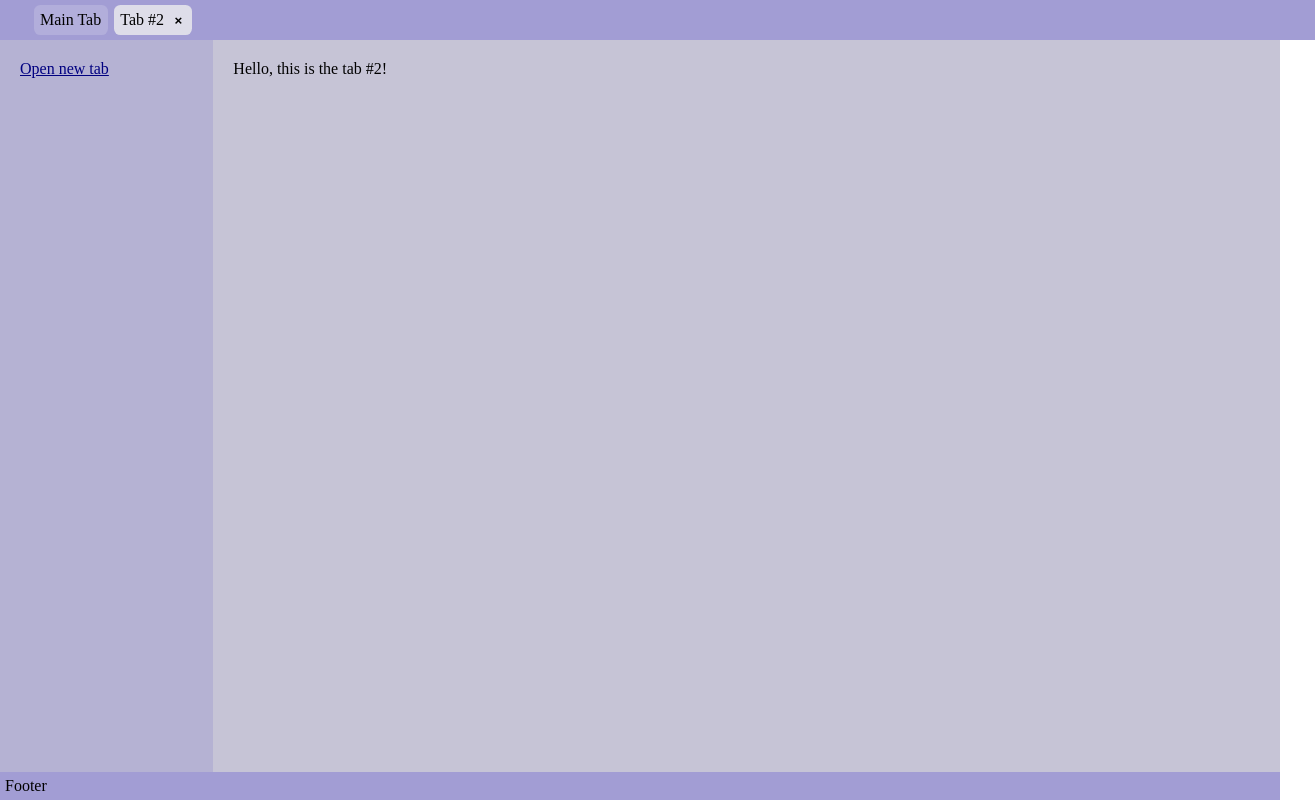
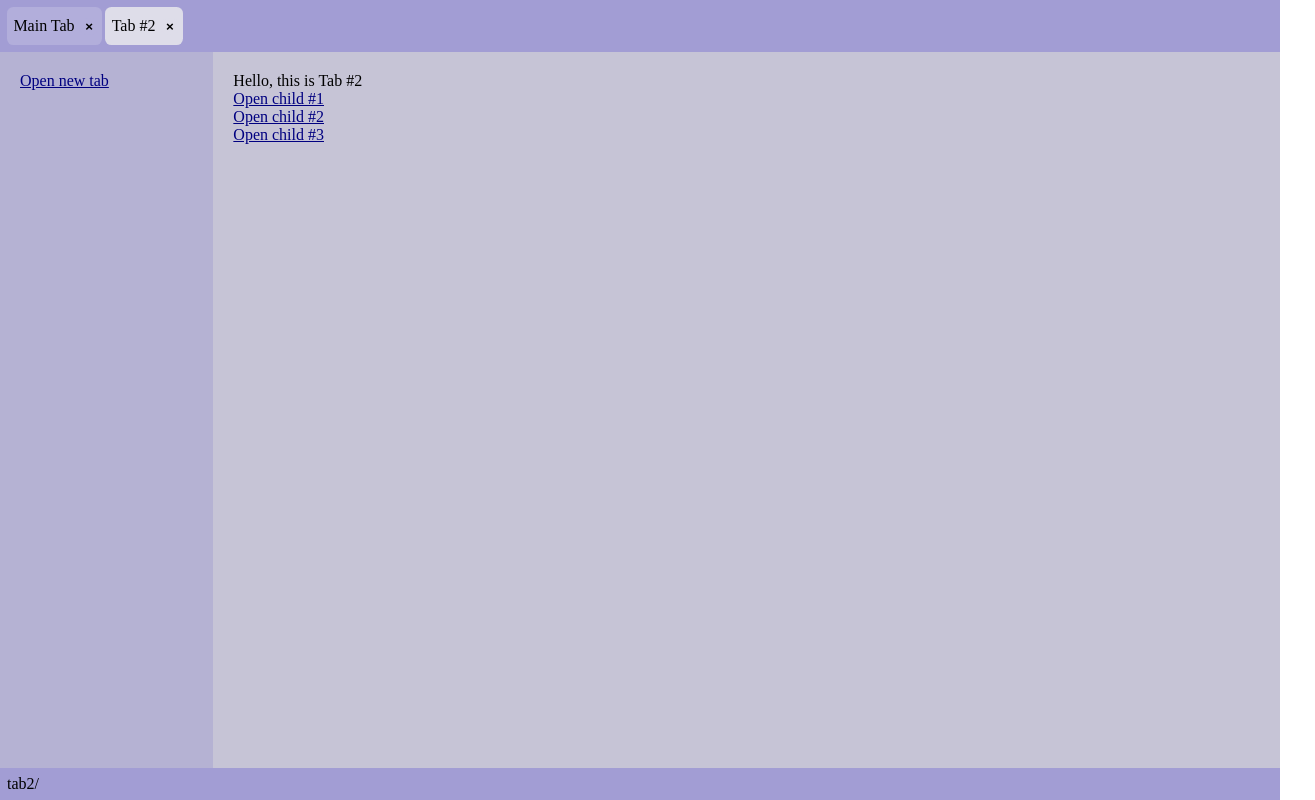
Before and after one commit to mntroshkin/world-simulation, a plain HTML site: page index.html in a window 1280 px wide. Both pictures are taken after a click on the element "Open new tab". Shown: the whole page, 1315 px wide, since content can reach past the window. Drawn offline with Linux system fonts and the light colour scheme.

Commit message:
major refactoring; as an example, realized an infinite ternary tree

```diff
--- a/grid-style.css
+++ b/grid-style.css
@@ -1,4 +1,5 @@
 body {
+    font-size: 16px;
     margin: 0;
     display: grid;
     grid-template-rows: auto 1fr auto;
@@ -7,22 +8,22 @@ body {
 }
 
 header, footer {
-    display: flex;
     background-color: #a29dd4;
-    padding: 5px;
     white-space: nowrap;
+    padding: 7px;
 }
 
 #tab-menu {
     width: 100%;
-    padding-left: 1.9em;
+    display: grid;
+    grid-template-columns: auto 1fr auto;
+    column-gap: 4px;
 }
 
 #tab-wrapper {
     display: flex;
     overflow-x: hidden;
     scroll-behavior: smooth;
-    max-width: calc(100vw - 3.8em);
 }
 
 main {
@@ -47,13 +48,12 @@ main {
 .scroll-button {
     display: flex;
     align-items: center;
-    position: absolute;
+    position: relative;
 
     cursor: default;
-    height: 2.25em;
-    padding: 0.3em 0.5em 0.3em 0.5em;
+    height: 2em;
+    padding: 0.2em 0.5em;
 
-    border: none;
     border-radius: 0.4em;
     background-color: #bfbddc;
     z-index: 1;
@@ -65,37 +65,22 @@ main {
     background-color: #c3c1dd;
 }
 
-.scroll-button.left {
-    left: 0.4em;
-}
-
-.scroll-button.right {
-    right: 0.4em;
-}
-
 .tab-name {
     display: inline;
-    margin-left: 0.2em;
-    margin-right: 0.2em;
+    padding: 0.2em;
 }
 
 .tab {
     display: flex;
     align-items: center;
-    height: 1.3em;
-    max-width: 7.5em;
-    padding: 0.3em 0.2em 0.3em 0.2em;
-    margin-left: 0.2em;
+    height: 2em;
     margin-right: 0.2em;
+    padding: 0.2em 0.2em;
 
     cursor: default;
 
     border-radius: 0.4em;
     background-color: #b2aedb;
-}
-
-.tab.hidden {
-    display: none;
 }
 
 .tab:hover {
@@ -131,7 +116,12 @@ main {
 }
 
 .link {
+    display: block;
     color: navy;
     text-decoration: underline;
     cursor: pointer;
 }
+
+.link.hidden {
+    display: none;
+}
--- a/index.html
+++ b/index.html
@@ -8,20 +8,27 @@
     <script src="./myscript.js" defer></script>
   </head>
   <body>
-    <header id="tab-menu">
-        <button class="scroll-button left" id="scroll-left">&lt;</button>
-        <div id="tab-wrapper"></div>
-        <button class="scroll-button right" id="scroll-right">></button>
+    <header>
+      <div id="tab-menu">
+          <div class="scroll-button left" id="scroll-left">&ll;</div>
+          <div id="tab-wrapper"></div>
+          <div class="scroll-button right" id="scroll-right">&gg;</div>
+      </div>
     </header>
     <main>
       <section id="left-section">
         <div class="link" id="new-tab-link">
           Open new tab
         </div>
+        <div class="link hidden" id="go-up-link">
+          Go up
+        </div>
       </section>
       <section id="right-section">
       </section>
     </main>
-    <footer id="status-bar">Footer</footer>
+    <footer>
+      <div id="status-bar">Footer</footer>
+    </footer>
   </body>
 </html>
--- a/myscript.js
+++ b/myscript.js
@@ -1,85 +1,148 @@
-function renderActiveTab() {
-  const rightSection = document.getElementById("right-section");
-  rightSection.innerHTML = activeTab.tab_content;
+class Subpage {
+  constructor(id, name, content, parent=null) {
+    this.id = id;
+    this.name = name;
+    this.contentWindow = document.createElement("div");
+    this.contentWindow.innerHTML = content;
+    this.parent = parent;
+
+    this.path = parent ? parent.path + this.id + "/" : this.id + "/";
+  }
 }
 
+class Tab {
+  constructor(subpage, tabManager) {
+    this.tabManager = tabManager;
 
-class Tab {
-  constructor(tab_id, tab_name, tab_content, closable=true) {
-    this.tab_id = tab_id;
-    this.tab_name = tab_name;
-    this.tab_content = tab_content;
-
+    this.subpage = subpage;
     this.tabContainer = document.createElement("div");
     this.tabContainer.classList.add("tab");
 
     this.tabNameEntry = document.createElement("div");
     this.tabNameEntry.classList.add("tab-name");
-    this.tabNameEntry.textContent = this.tab_name;
     this.tabContainer.insertBefore(this.tabNameEntry, null);
 
-    this.tabNameEntry.addEventListener('click', () => {this.makeActive()});
+    this.closeButton = document.createElement("button");
+    this.closeButton.classList.add("close-button");
+    this.closeButton.textContent = "×";
+    this.tabContainer.insertBefore(this.closeButton, null);
 
-    if (closable) {
-      const closeButton = document.createElement("button");
-      closeButton.classList.add("close-button");
-      closeButton.textContent = "×";
-      closeButton.addEventListener('click', () => {this.close()});
-      this.tabContainer.insertBefore(closeButton, null);
+    this.tabNameEntry.addEventListener('click', () => {this.tabManager.switchTo(this)});
+    this.closeButton.addEventListener('click', () => {this.tabManager.closeTab(this)});
+
+    this.updateTab();
   }
 
-    openedTabs.push(this);
-    this.makeActive();
-    tabWrapper.insertBefore(this.tabContainer, null);
-
-    updateScrollVisibility();
+  updateTab() {
+    this.tabNameEntry.textContent = this.subpage.name;
+  }
 }
 
-  makeActive() {
-    if (activeTab) { activeTab.tabContainer.classList.remove("active"); }
-    this.tabContainer.classList.add("active");
-    activeTab = this;
-    renderActiveTab();
+class TabManager {
+  constructor(tabWrapper) {
+    this.tabWrapper = tabWrapper;
+    this.openedTabs = [];
+    this.activeTab = null;
   }
 
-  close() {
-    tabWrapper.removeChild(this.tabContainer);
+  renderActiveTab() {
+    const goUpLink = document.getElementById("go-up-link");
+    const rightSection = document.getElementById("right-section");
+    const statusBar = document.getElementById("status-bar");
 
-    let index = openedTabs.indexOf(this);
-    openedTabs = openedTabs.slice(0, index).concat(openedTabs.slice(index + 1));
-
-    if (this == activeTab) {
-      const newActiveTab = (index < openedTabs.length) ? openedTabs[index] : openedTabs[index - 1];
-      newActiveTab.makeActive();
+    if (this.activeTab.subpage.parent) {
+      goUpLink.classList.remove("hidden");
+    }
+    else {
+      goUpLink.classList.add("hidden");
     }
 
+    const currentTabContent = rightSection.firstChild;
+    if (currentTabContent) {rightSection.removeChild(currentTabContent);}
+    rightSection.insertBefore(this.activeTab.subpage.contentWindow, null);
+    statusBar.textContent = this.activeTab.subpage.path;
+  }
+
+  openInActiveTab(subpage) {
+    if (!this.activeTab) {this.openInNewTab(subpage);}
+    else {
+      this.activeTab.subpage = subpage;
+      this.activeTab.updateTab();
+      this.renderActiveTab()
       updateScrollVisibility();
     }
   }
 
+  openInNewTab(subpage) {
+    const newTab = new Tab(subpage, this);
+    this.openedTabs.push(newTab);
+    this.tabWrapper.insertBefore(newTab.tabContainer, null);
+    this.switchTo(newTab);
+    updateScrollVisibility();
+  }
+
+  closeTab(tab) {
+    this.tabWrapper.removeChild(tab.tabContainer);
+
+    const index = this.openedTabs.indexOf(tab);
+    this.openedTabs = this.openedTabs.slice(0, index).concat(this.openedTabs.slice(index + 1));
+
+    if (tab == this.activeTab) {
+      const newActiveTab = (index < this.openedTabs.length) ? this.openedTabs[index] : this.openedTabs[index - 1];
+      this.switchTo(newActiveTab);
+    }
+    updateScrollVisibility();
+  }
+
+  switchTo(tab) {
+    if (this.activeTab) {this.activeTab.tabContainer.classList.remove("active");}
+    this.activeTab = tab;
+    tab.tabContainer.classList.add("active");
+    this.renderActiveTab();
+  }
+
+  goUp() {
+    if (this.activeTab.subpage.parent) {
+      this.openInActiveTab(this.activeTab.subpage.parent);
+    }
+  }
+}
+
+function openChild(tabManager, subpage, index) {
+  const childPage = new Subpage(`${subpage.id}.${index}`, `${subpage.name}.${index}`, `Hello, this is ${subpage.name}.${index}`, subpage);
+  generateChildLinks(tabManager, childPage);
+  tabManager.openInActiveTab(childPage);
+}
+
+function generateChildLinks(tabManager, subpage) {
+  for (let i = 1; i <= 3; i++) {
+    childLink = document.createElement("div");
+    childLink.classList.add("link");
+    childLink.textContent = `Open child #${i}`;
+    childLink.addEventListener('click', () => {
+      openChild(tabManager, subpage, i);
+    })
+    subpage.contentWindow.insertBefore(childLink, null);
+  }
+}
+
+function updateScrollVisibility() {
+  const maxScrollLeft = tabWrapper.scrollWidth - tabWrapper.clientWidth;
+  scrollLeftButton.style.display = wrapperScroll > 0 ? 'flex' : 'none';
+  scrollRightButton.style.display = wrapperScroll < maxScrollLeft ? 'flex' : 'none';
+}
+
 const tabWrapper = document.getElementById("tab-wrapper");
-let openedTabs = [];
-let activeTab = undefined;
+const tabManager = new TabManager(tabWrapper);
 
 const scrollAmount = 100;
 let wrapperScroll = 0;
 const scrollLeftButton = document.getElementById('scroll-left');
 const scrollRightButton = document.getElementById('scroll-right');
 
-const mainTab = new Tab("main-tab", "Main Tab", "Hello, this is the main tab!", closable=false);
+const goUpLink = document.getElementById("go-up-link");
+goUpLink.addEventListener('click', () => {tabManager.goUp()});
 
-let counter = 1;
-const newTabLink = document.getElementById("new-tab-link");
-newTabLink.addEventListener('click', () => {
-  counter += 1;
-  newTab = new Tab(`tab${counter}`, `Tab #${counter}`, `Hello, this is the tab #${counter}!`);
-});
-
-function updateScrollVisibility() {
-  const maxScrollLeft = tabWrapper.scrollWidth - tabWrapper.clientWidth;
-  scrollLeftButton.style.display = wrapperScroll > 0 ? 'flex' : 'none';
-  scrollRightButton.style.display = wrapperScroll < maxScrollLeft ? 'flex' : 'none';
-}
 
 scrollLeftButton.addEventListener('click', () => {
   wrapperScroll -= scrollAmount;
@@ -99,4 +162,16 @@ scrollRightButton.addEventListener('click', () => {
   updateScrollVisibility();
 });
 
-updateScrollVisibility();
+
+mainPage = new Subpage("main", "Main Tab", "Hello, this is the main tab");
+generateChildLinks(tabManager, mainPage);
+tabManager.openInNewTab(mainPage);
+
+let counter = 1;
+const newTabLink = document.getElementById("new-tab-link");
+newTabLink.addEventListener('click', () => {
+  counter += 1;
+  let newPage = new Subpage(`tab${counter}`, `Tab #${counter}`, `Hello, this is Tab #${counter}\n`);
+  generateChildLinks(tabManager, newPage);
+  tabManager.openInNewTab(newPage);
+});
```
Lines whose indentation alone changed are shown as unchanged.
